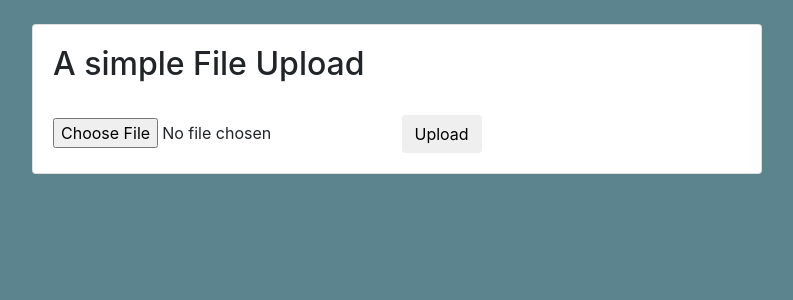
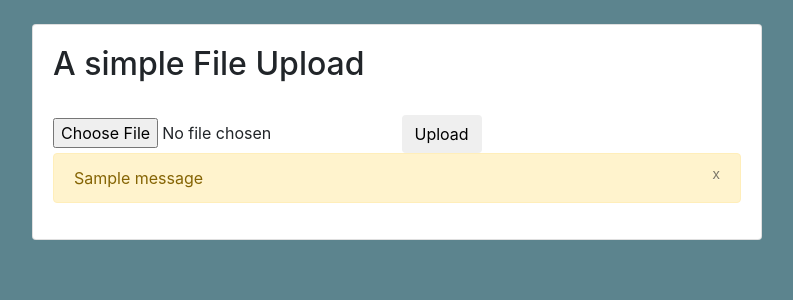
Before and after one commit to DebaPrasad14/Django-Geocoding, a Django app: page /upload/ in a window 1280 px wide. Shown: the part 62-362 px from the top of the page, without its empty margins (243-1036 px from the left). Run offline with Django 3.2, Linux system fonts and the light colour scheme; tables that the repository leaves empty hold one stand-in row (values such as "Sample post"); one stand-in notice (Sample message) is shown; some libraries are stand-ins or nearby versions.

Commit message:
Added condition to show successful or error msg

```diff
--- a/excel_upload/myApp/templates/file_upload.html
+++ b/excel_upload/myApp/templates/file_upload.html
@@ -1,11 +1,23 @@
 {% extends 'base.html' %}
 
 {% block content %}
+
   <h2>A simple File Upload</h2></br>
   <form method="post" enctype="multipart/form-data">
     {% csrf_token %}
     <input type="file" name="document">
     <button class="btn" type="submit">Upload</button>
   </form>
+  {% if messages %}
+    {% for message in messages %}
+        <div class="alert alert-warning alert-dismissable" role="alert">
+            <button class="close" data-dismiss="alert">
+              <small><sup>x</sup></small>
+            </button>
+            {{ message }}
+        </div>
+
+    {% endfor %}
+  {% endif %}
 
 {% endblock %}
```
